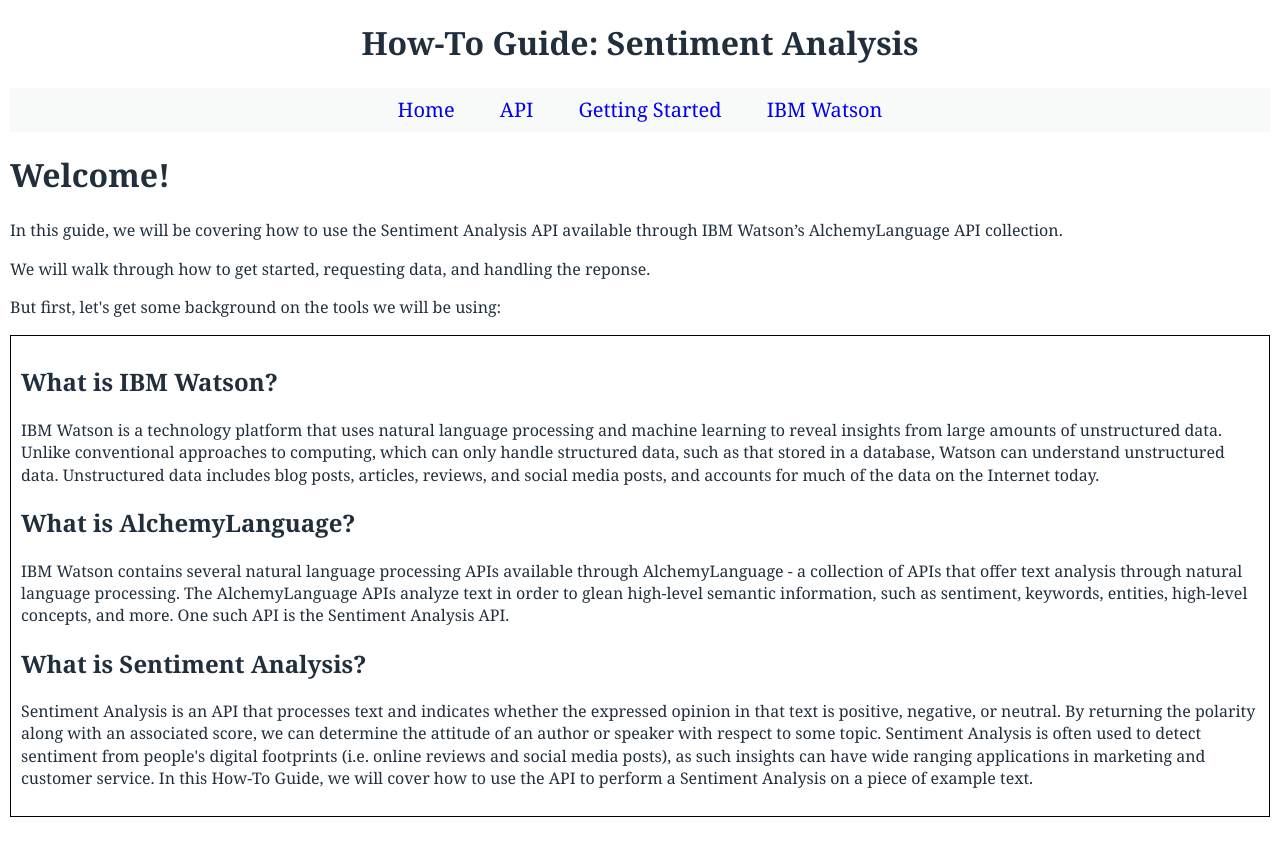
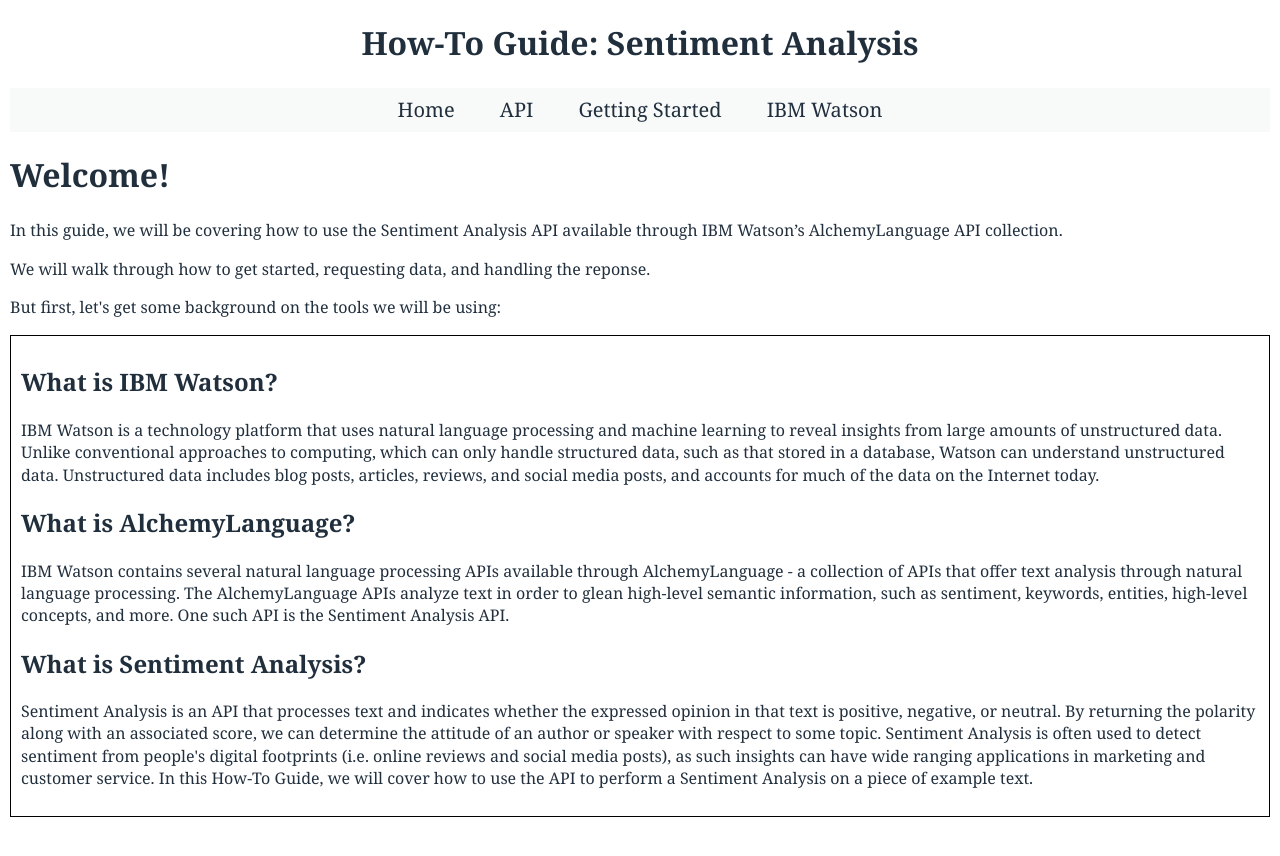
Before and after one commit to lenaz/How-To-Guide, a Jekyll site: the page built from index.html, in a window 1280 px wide. Shown: the top 856 px of the page. Built offline with Jekyll 4.4.1, drawn with Linux system fonts in a browser that asks for light colours; Markdown is read by kramdown in place of the engine named in the settings.

Commit message:
changed nav link color

```diff
--- a/css/common.css
+++ b/css/common.css
@@ -36,6 +36,7 @@ body {
 
 .nav li a {
     text-decoration: none;
+    color: #212F3D;
     display: block;
     padding: 0px;
 }
```
